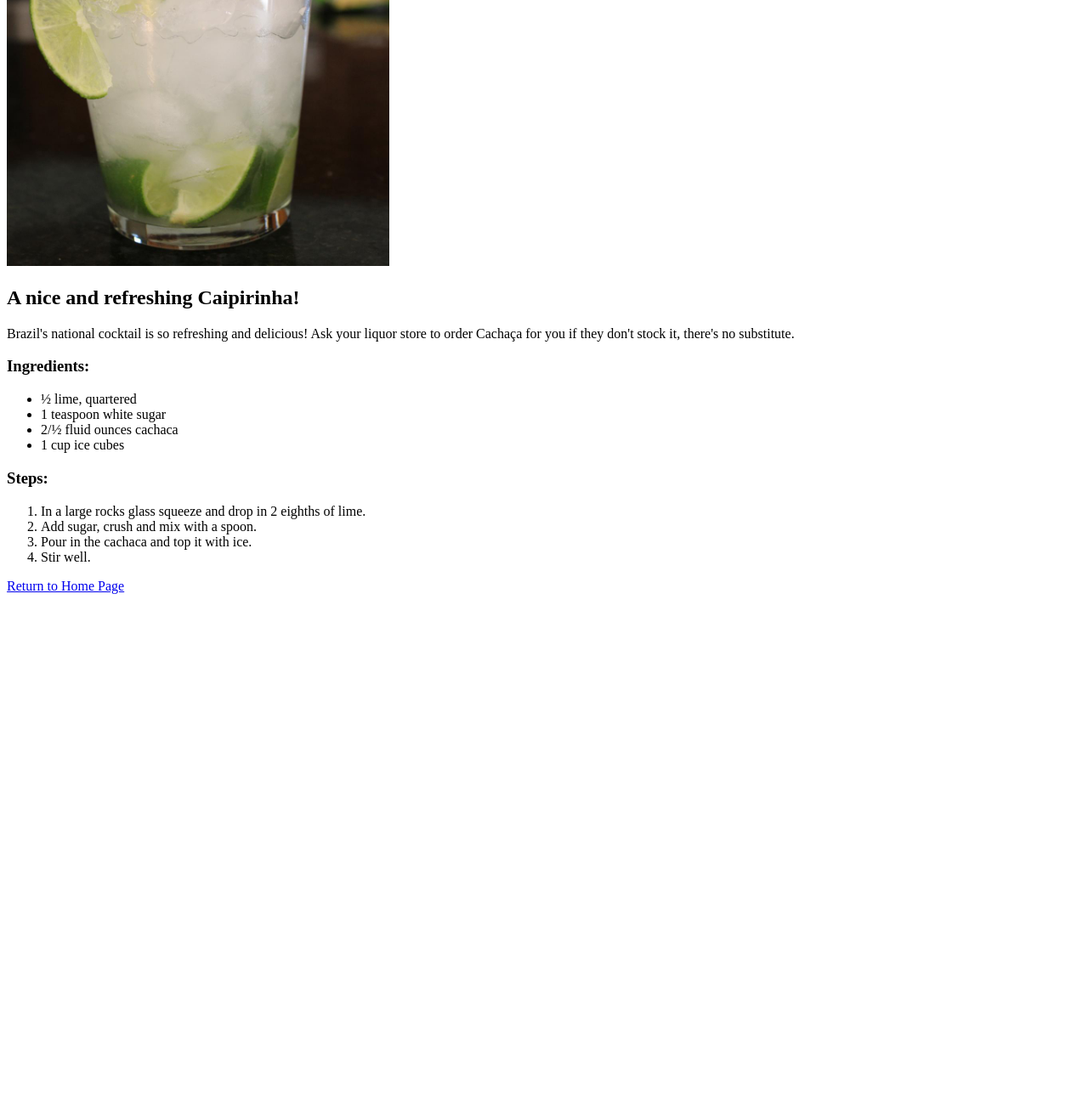
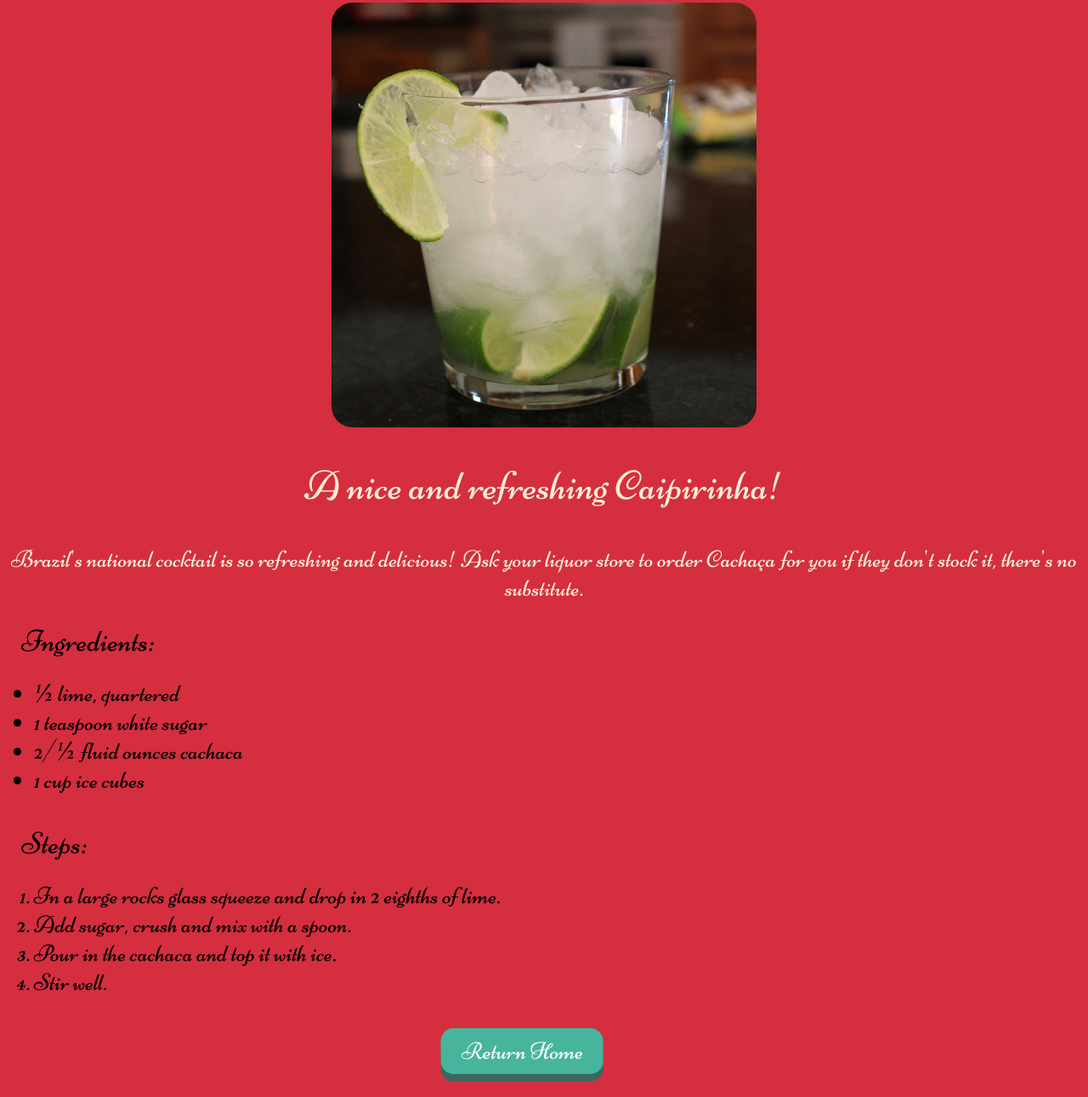
Before and after one commit to diogomaymone/odin-recipes, a plain HTML site: page recipes/caipirinha.html in a window 1280 px wide. Shown: the part 217-1508 px from the top of the page at 85% size. Before the commit the page ends 932 px from the top, so only its background shows below. Drawn offline with Linux system fonts and the light colour scheme.

Commit message:
Do CSS styling to the recipe pages
Change some HTML elements from the pages.
Add classes and IDs to the elements.
Create styles.css file for index.html.
Create styles.css file for the recipe pages.
Add different styles, backgrounds colors, buttons, etc.

```diff
--- a/recipes/caipirinha.html
+++ b/recipes/caipirinha.html
@@ -4,27 +4,32 @@
     <meta charset="UTF-8">
     <meta http-equiv="X-UA-Compatible" content="IE=edge">
     <meta name="viewport" content="width=device-width, initial-scale=1.0">
+    <link rel="stylesheet" href="styles.css">
     <title>Caipirinha</title>
 </head>
 <body>
     <h1>Caipirinha</h1>
-    <img src="../img/caipirinha.jpeg" alt="Image of a refreshing Caipirinha" width="450">
+    <img class="img" src="../img/caipirinha.jpeg" alt="Image of a refreshing Caipirinha" width="450">
     <h2>A nice and refreshing Caipirinha!</h2>
-    <p>Brazil's national cocktail is so refreshing and delicious! Ask your liquor store to order Cachaça for you if they don't stock it, there's no substitute.</p>
+    <div class="intro">Brazil's national cocktail is so refreshing and delicious! Ask your liquor store to order Cachaça for you if they don't stock it, there's no substitute.</div>
     <h3>Ingredients:</h3>
+    <div class="ingredients">
         <ul>
             <li>½ lime, quartered</li>
             <li>1 teaspoon white sugar</li>
             <li>2/½ fluid ounces cachaca</li>
             <li>1 cup ice cubes</li>
         </ul>
+    </div>
     <h3>Steps:</h3>
+    <div class="steps">
         <ol>
             <li>In a large rocks glass squeeze and drop in 2 eighths of lime. </li>
             <li>Add sugar, crush and mix with a spoon.</li>
             <li>Pour in the cachaca and top it with ice.</li>
             <li>Stir well.</li>
         </ol>
-    <p><a href="../index.html">Return to Home Page</a></p>
+    </div>
+    <div><form action="../index.html"><button class="button">Return Home</button></form></div>
 </body>
 </html>
--- /dev/null
+++ b/recipes/styles.css
@@ -0,0 +1,113 @@
+@import url('https://fonts.googleapis.com/css2?family=Niconne&display=swap');
+
+body {
+    padding: 0;
+    padding-right: 0;
+    padding-bottom: 15%;
+    margin: 0;
+    font-family: 'Niconne', cursive;
+    background: #d52e3f;
+    height: 100vh;
+    width: 100vw;
+    overflow-x: hidden;
+  }
+
+
+h1{
+    font-size: 15vh;
+    text-align: center;
+    line-height: 10px;
+    color: #fcedd8;
+    font-family: 'Niconne', cursive;
+    font-weight: 700;
+    text-shadow: 5px 5px 0px #eb452b,
+                 10px 10px 0px #efa032,
+                 15px 15px 0px #46b59b,
+                 20px 20px 0px #017e7f,
+                 25px 25px 0px #052939,
+                 30px 30px 0px #c11a2b,
+                 35px 35px 0px #c11a2b,
+                 40px 40px 0px #c11a2b,
+                 45px 45px 0px #c11a2b;
+}
+
+h2{
+    font-size: 6vh;
+    text-align: center;
+    color: #fcedd8;
+    font-family: 'Niconne', cursive;
+    font-weight: 570;
+}
+
+h3{
+    font-size: 4.5vh;
+    text-align: left;
+    padding-left: 2%;
+    color: #000000;
+    font-family: 'Niconne', cursive;
+    font-weight: 570;
+    margin-bottom: -5px;
+}
+
+.intro{
+    font-size: 3.5vh;
+    text-align: center;
+    color: #fcedd8;
+    font-family: 'Niconne', cursive;
+    font-weight: 200;
+    height: 7%;
+}
+
+.img{
+    height: auto;
+    width: 500px;
+    display: block;
+    margin-left: auto;
+    margin-right: auto;
+    margin-top: 130px;
+    border-radius: 5%;
+}
+
+.ingredients{
+    font-size: 3.5vh;
+    text-align: left;
+}
+
+
+.steps{
+    font-size: 3.5vh;
+    text-align: left;
+    margin-bottom: 5%;
+}
+
+.button {
+    display: inline-block;
+    padding: 15px 25px;
+    font-size: 3.5vh;
+    padding: 10px 24px;
+    width: fit-content;
+    font-family: 'Niconne', cursive;
+    cursor: pointer;
+    text-align: center;
+    text-decoration: none;
+    outline: none;
+    color: #fff;
+    background-color: #46b59b;
+    border: none;
+    border-radius: 15px;
+    box-shadow: 0 9px #3c685e;
+    left: 48%;
+    transform: translate(-50%, -50%);
+    position: relative;
+  }
+
+.button:hover {background-color: #4caf98}
+
+.button:active {
+    background-color: #4c9c8a;
+    box-shadow: 0 5px #3c685e;
+    transform: translateY(4px);
+    left: 48%;
+    transform: translate(-50%, -50%);
+    position: relative;
+  }
--- /dev/null
+++ b/styles.css
@@ -0,0 +1,147 @@
+@import url('https://fonts.googleapis.com/css2?family=Niconne&display=swap');
+
+body {
+    padding: 0;
+    padding-bottom: 20%;
+    margin: 0;
+    font-family: 'Niconne', cursive;
+    background: #d52e3f;
+    height: 100vh;
+    width: 100vw;
+    overflow-x: hidden;
+  }
+
+
+h1{
+    font-size: 15vh;
+    text-align: center;
+    line-height: 10px;
+    color: #fcedd8;
+    font-family: 'Niconne', cursive;
+    font-weight: 700;
+    text-shadow: 5px 5px 0px #eb452b,
+                 10px 10px 0px #efa032,
+                 15px 15px 0px #46b59b,
+                 20px 20px 0px #017e7f,
+                 25px 25px 0px #052939,
+                 30px 30px 0px #c11a2b,
+                 35px 35px 0px #c11a2b,
+                 40px 40px 0px #c11a2b,
+                 45px 45px 0px #c11a2b;
+}
+
+h2{
+    font-size: 6vh;
+    text-align: center;
+    color: #fcedd8;
+    font-family: 'Niconne', cursive;
+    font-weight: 500;
+}
+
+
+#odin{
+    height: auto;
+    width: 400px;
+    display: block;
+    margin-left: auto;
+    margin-right: auto;
+    margin-top: 130px;
+    padding: 2%;
+    border: #46b59b 5px solid;
+    border-radius: 5%;
+
+}
+
+#recipes{
+    font-size: 4vh;
+    text-align: center;
+    color: #fcedd8;
+    font-family: 'Niconne', cursive;
+    font-weight: 100;
+}
+
+#container1 {
+    position: absolute;
+    width: 250px;
+    margin-left: 23%;
+  }
+
+#container2 {
+    position: absolute;
+    width: 250px;
+    margin-left: 43%;
+  }
+
+#container3 {
+    position: absolute;
+    width: 250px;
+    margin-left: 63%;
+  }
+
+
+
+.images {
+    display: block;
+    width: 250px;
+    height: 250px;
+    border-radius: 7%;
+  }
+
+.overlay {
+    position: absolute;
+    top: 0;
+    bottom: 0;
+    left: 0;
+    right: 0;
+    height: 100%;
+    width: 100%;
+    opacity: 0;
+    transition: .5s ease;
+    background-color: #d52e3f;
+  }
+
+#container1:hover .overlay {
+    opacity: 1;
+  }
+
+#container2:hover .overlay {
+    opacity: 1;
+  }
+
+#container3:hover .overlay {
+    opacity: 1;
+  }
+
+.button {
+    display: inline-block;
+    padding: 15px 25px;
+    font-size: 3.5vh;
+    padding: 10px 24px;
+    width: fit-content;
+    font-family: 'Niconne', cursive;
+    cursor: pointer;
+    text-align: center;
+    text-decoration: none;
+    outline: none;
+    color: #fff;
+    background-color: #46b59b;
+    border: none;
+    border-radius: 15px;
+    box-shadow: 0 9px #3c685e;
+    position: absolute;
+    top: 50%;
+    left: 50%;
+    transform: translate(-50%, -50%);
+  }
+
+.button:hover {background-color: #4caf98}
+
+.button:active {
+    background-color: #4c9c8a;
+    box-shadow: 0 5px #3c685e;
+    transform: translateY(4px);
+    position: absolute;
+    top: 50%;
+    left: 50%;
+    transform: translate(-50%, -50%);
+  }
```
Also changed, not shown: index.html (+25 -8 lines), recipes/lemon_meringue_cheesecake.html (+8 -3 lines), recipes/meatloaf.html (+8 -3 lines), style.css (deleted), 1 other file. Lines whose indentation alone changed are shown as unchanged.
